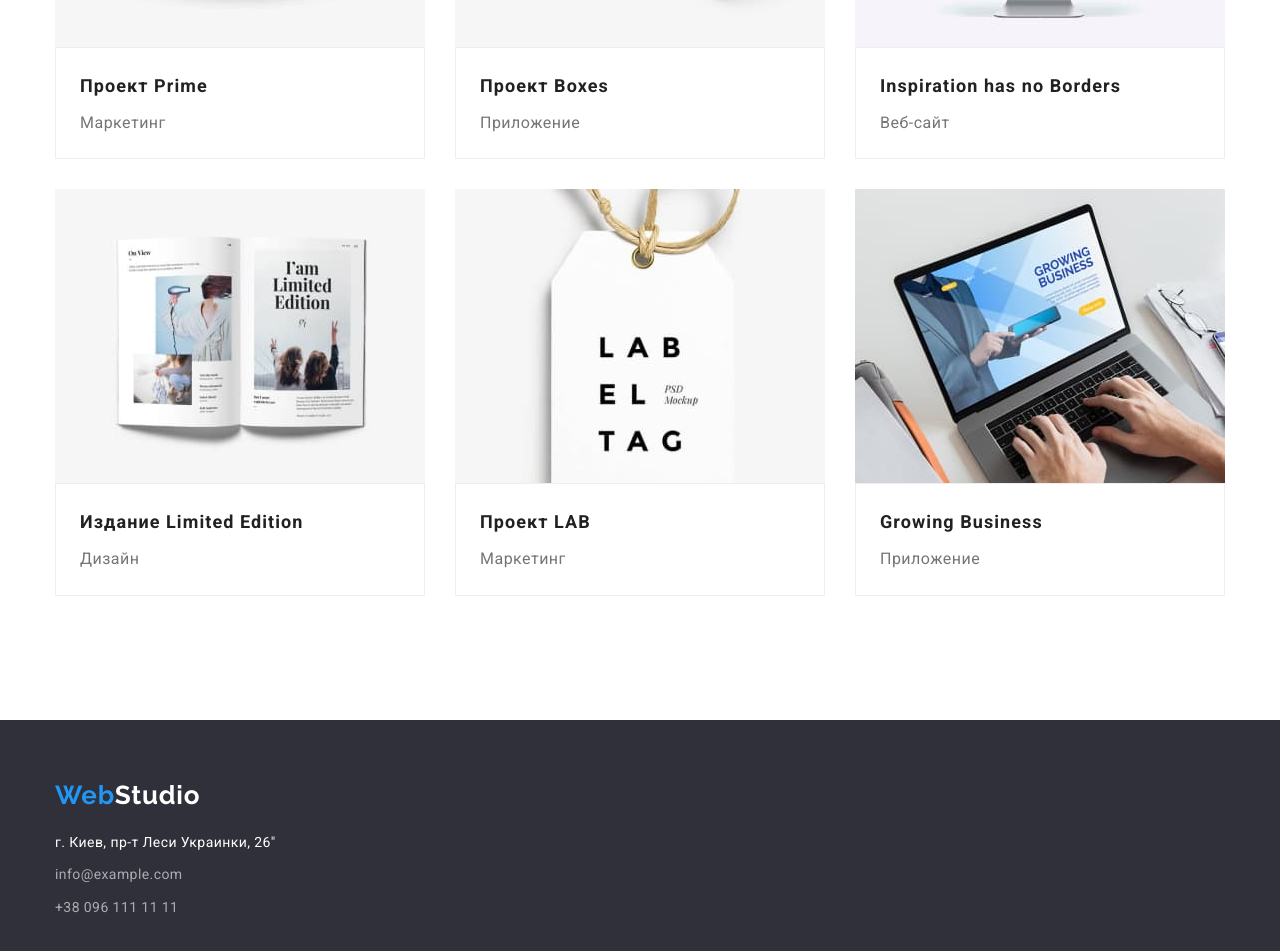
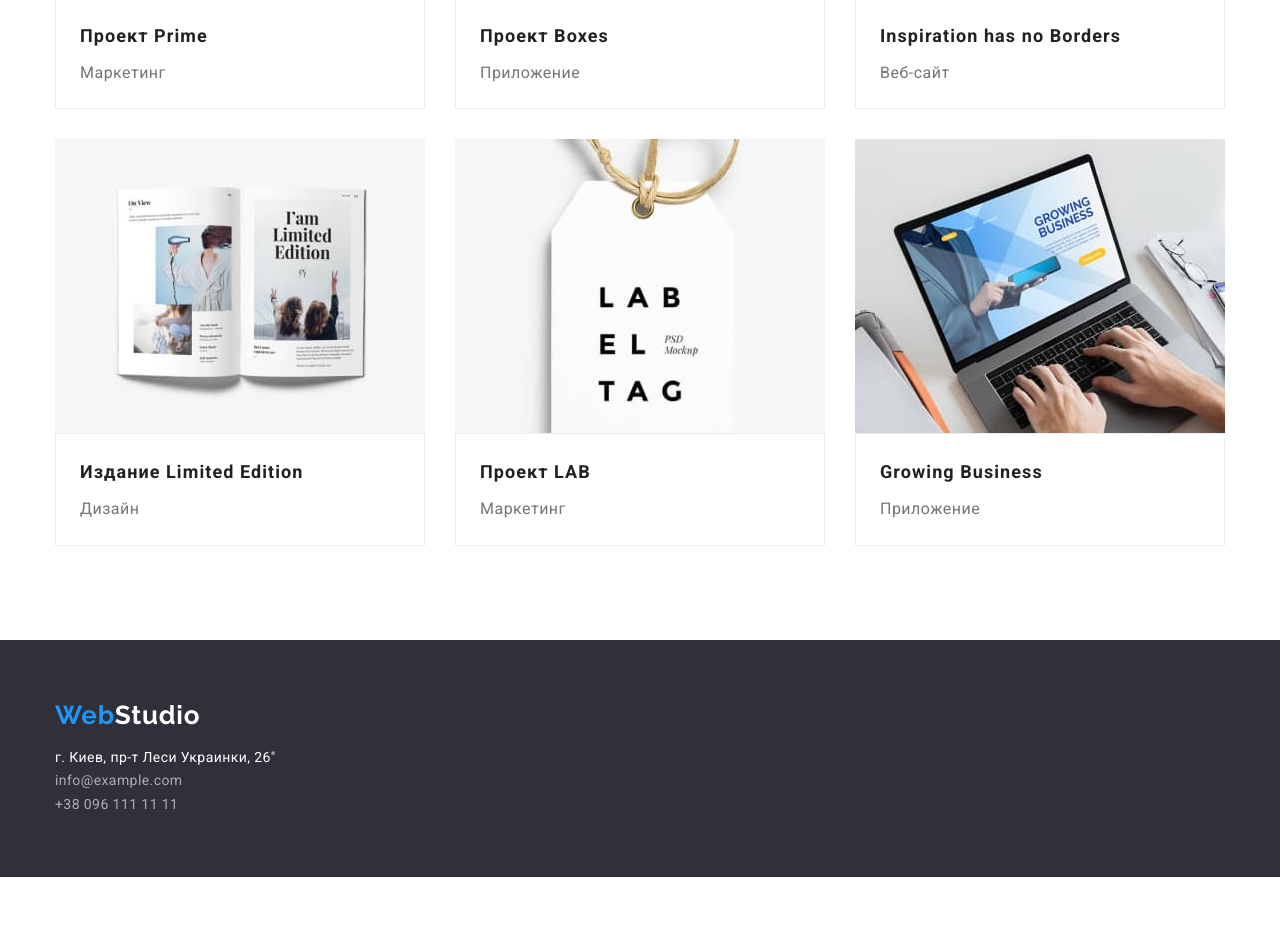
Before and after one commit to Yurpalova-Tatiana/goit-markup-hw-03, a plain HTML site: page portfolio.html in a window 1280 px wide. Shown: the part 1011-1962 px from the top of the page. After the commit the page ends 1888 px from the top, so only its background shows below. Drawn offline with nearby package versions, Linux system fonts and the light colour scheme.

Commit message:
исправления

```diff
--- a/css/styles.css
+++ b/css/styles.css
@@ -352,11 +352,11 @@ body{
     background: var(--hero-background-color);
     padding-top: 60px;
     padding-bottom: 60px;
-    margin: 0 auto;
+
 
 }
 .address-list{
-    margin-top: 20px;
+    padding-top: 15px;
 }
 .address-list-item:not(:last-child){
     margin-bottom: 9px;
@@ -399,7 +399,6 @@ padding-bottom: 94px;}
 .portfolio-btn{
 
     padding: 6px 22px 6px 22px;
-    margin-bottom: 50px;
     border: transparent;
 
     font-family: inherit;
@@ -475,7 +474,9 @@ padding-bottom: 94px;}
 .flex-element:nth-child(3n){
         margin-right: 0;
     }
-
+.flex-element:nth-last-of-type(-n+3){
+    margin-bottom: 0;
+}
 
 /*.flex-element:not(:nth-child(3n)){
     margin-right: 30px;
--- a/portfolio.html
+++ b/portfolio.html
@@ -33,7 +33,7 @@
             <ul class="auth-nuv">
                 <li class="auth-nuv-item"><a href="mailto:info@devstudio.com" class="mail-link link">info@devstudio.com</a>
                 </li>
-                <li class="auth-nuv-item"><a href="tel:+380961111111" class="header-tel link">+38 096 111 11 11</a></li>
+                <li class="auth-nuv-item"><a href="tel:+380961111111" class="header-tel link auth-nuv">+38 096 111 11 11</a></li>
             </ul>
         </div>
     </header>
@@ -50,10 +50,8 @@
                     <li class="portfolio-button"><button type="button" class="portfolio-btn"> Дизайн </button></li>
                     <li class="portfolio-button"><button type="button" class="portfolio-btn"> Маркетинг </button></li>
                 </ul>
-            </div>
 
-            <div class="container flex-container">
-                <ul class="portfolio-item">
+                <ul class="portfolio-item flex-container">
                     <li class="flex-element">
                         <img src="./images/texno.jpg" alt="три фото" width="370"/>
                         <div class="portfolio-cards">
@@ -129,14 +127,14 @@
             <a href="./index.html" class="logo-link"> Web<span class="white">Studio</span></a>
             <address>
                 <ul class="address-list">
-                    <li  class="address-list-item">
+                    <li>
                         <a href="https://bit.ly/3pXMvUd" target="_blank" rel="noreferrer noopener" class="address link">г.
                             Киев, пр-т Леси Украинки, 26"</a>
                     </li>
-                    <li class="address-list-item">
+                    <li class="footer-top">
                         <a href="mailto:info@devstudio.com" class="footer-mail link"> info@example.com </a>
                     </li>
-                    <li class="address-list-item"><a href="tel:+380961111111" class="footer-tel link"> +38 096 111 11 11</a></li>
+                    <li><a href="tel:+380961111111" class="footer-tel link"> +38 096 111 11 11</a></li>
                 </ul>
             </address>
         </div>
```
Also changed, not shown: index.html (+2 -2 lines).
